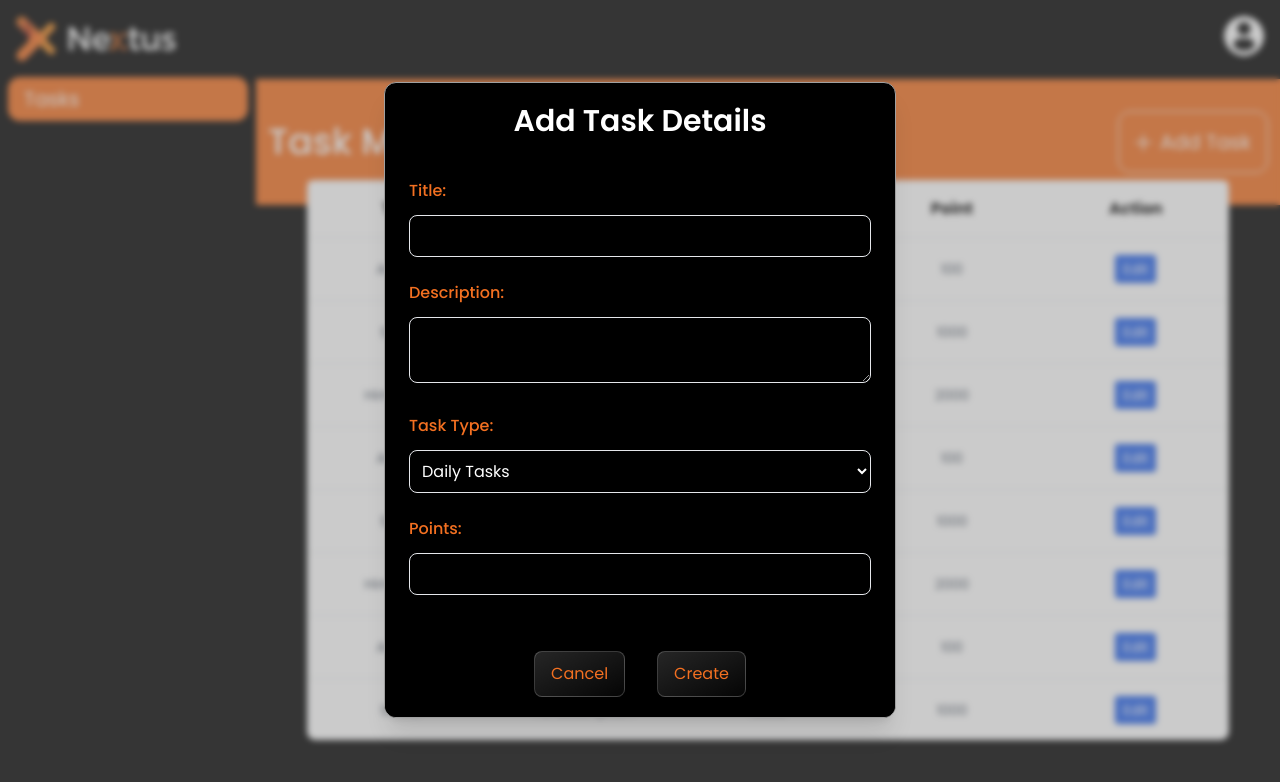
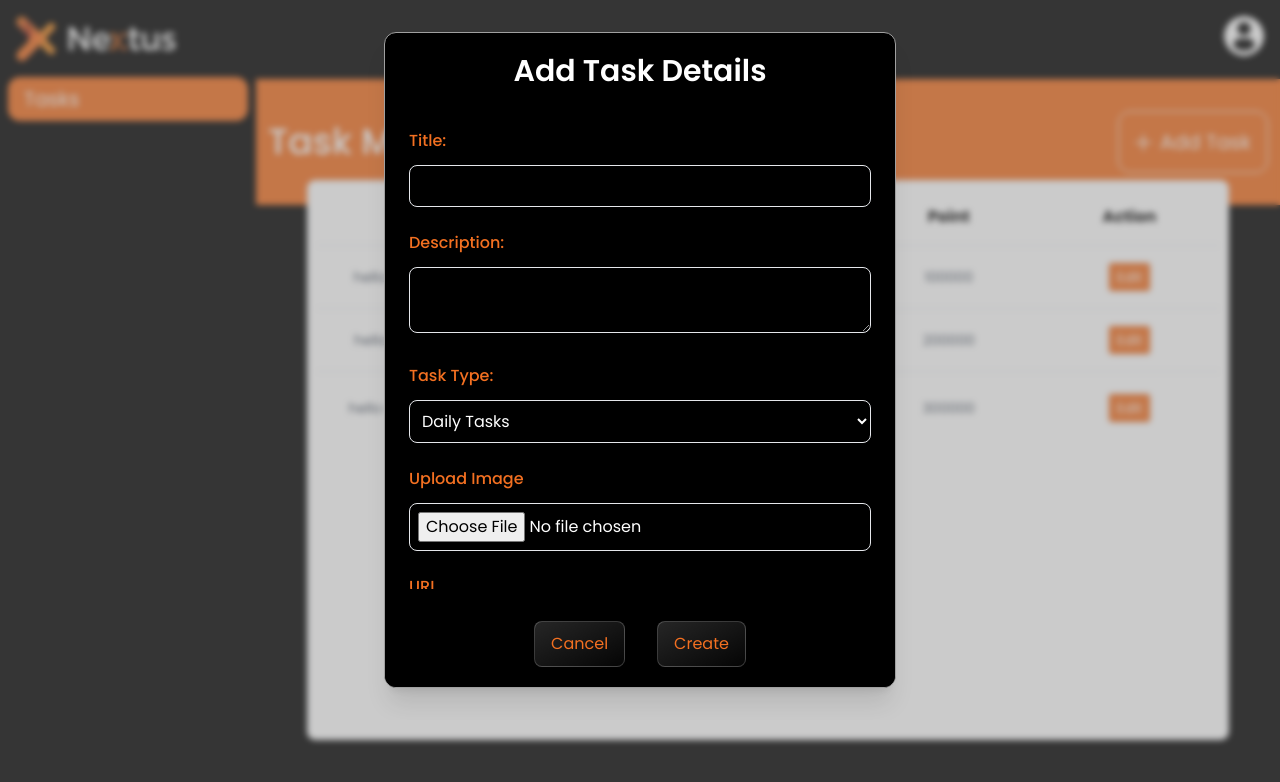
Before and after one commit to SmritiSingh77/nextus-admin, a React (Vite) app: page /dashboard in a window 1280 px wide. Both pictures are taken after a click on the button "Add Task". Shown: the top 782 px of the page. Built offline with nearby package versions, Linux system fonts and the light colour scheme; a web font is replaced by a local one.

Commit message:
transfer git repo

```diff
--- a/src/dashboard/AddTasks.jsx
+++ b/src/dashboard/AddTasks.jsx
@@ -1,18 +1,52 @@
-import React, { useState } from 'react';
+import React, { useState, useRef } from 'react';
 
 function AddTasks({ toggleModal }) {
     const [formData, setFormData] = useState({
         title: '',
         description: '',
         tasktype: 'dailytask',
+        imgFile: null,
+        link: '',
         points: '',
     });
 
     const [errors, setErrors] = useState({});
+    const fileInputRef = useRef(null);
 
     const handleChange = (e) => {
-        const { name, value } = e.target;
-        setFormData({ ...formData, [name]: value });
+        const { name, value, type } = e.target;
+
+        // Handle file input separately
+        if (type === 'file') {
+            const file = e.target.files[0];
+            if (file) {
+                const validExtensions = ['jpg', 'jpeg', 'png', 'webp'];
+                const fileExtension = file.name.split('.').pop().toLowerCase();
+                const fileSizeInKB = file.size / 1024;
+
+                if (!validExtensions.includes(fileExtension)) {
+                    setErrors((prev) => ({
+                        ...prev,
+                        imgFile: 'File type must be jpg, jpeg, png, or webp',
+                    }));
+                    return;
+                }
+
+                if (fileSizeInKB > 100) {
+                    setErrors((prev) => ({
+                        ...prev,
+                        imgFile: 'File size must be under 100KB',
+                    }));
+                    return;
+                }
+
+                setFormData((prev) => ({ ...prev, imgFile: file }));
+                setErrors((prev) => ({ ...prev, imgFile: '' })); // Clear errors if valid
+            }
+        } else {
+            // Update other fields
+            setFormData((prev) => ({ ...prev, [name]: value }));
+        }
     };
 
     const validateForm = () => {
@@ -35,6 +69,15 @@ function AddTasks({ toggleModal }) {
             errors.points = 'Points should be a positive number';
         }
 
+        const urlRegex = /^(https?:\/\/)?([\da-z.-]+)\.([a-z.]{2,6})([\/\w .-]*)*\/?$/;
+        if (!formData.link || !urlRegex.test(formData.link)) {
+            errors.link = 'Please enter a valid URL';
+        }
+
+        if (!formData.imgFile) {
+            errors.imgFile = 'Image is required';
+        }
+
         return errors;
     };
 
@@ -44,7 +87,7 @@ function AddTasks({ toggleModal }) {
             setErrors(validationErrors);
         } else {
             setErrors({});
-            console.log(formData);
+            console.log('Form Data:', formData);
             toggleModal();
         }
     };
@@ -55,7 +98,6 @@ function AddTasks({ toggleModal }) {
                 <div className="fixed inset-0 transition-opacity task-modal">
                     <div className="absolute inset-0" />
                 </div>
-                <span className="hidden sm:inline-block sm:align-middle sm:h-screen">&#8203;</span>
                 <div
                     className="inline-block align-center bg-black border border-nextusGray rounded-xl text-left overflow-hidden shadow-xl transform transition-all sm:my-8 sm:align-middle sm:max-w-lg sm:w-full"
                     role="dialog"
@@ -63,8 +105,8 @@ function AddTasks({ toggleModal }) {
                     aria-labelledby="modal-headline"
                 >
                     <h2 className="text-white font-semibold text-3xl text-center pt-5">Add Task Details</h2>
-                    <div className="bg-black px-4 pt-5 pb-4 sm:p-6 sm:pb-4">
-                        <div className='mt-4'>
+                    <div className="bg-black px-4 pt-5 pb-4 sm:p-6 sm:pb-4 h-[500px] overflow-auto">
+                        <div className="mt-4">
                             <label className="font-medium text-brand">Title:</label>
                             <input
                                 type="text"
@@ -73,10 +115,10 @@ function AddTasks({ toggleModal }) {
                                 onChange={handleChange}
                                 className="w-full outline-none rounded-lg text-white border bg-transparent p-2 mt-3 mb-2"
                             />
-                            {errors.title && <span className="text-red-500 text-sm float-end">{errors.title}</span>}
+                            {errors.title && <span className="text-red-500 text-sm">{errors.title}</span>}
                         </div>
 
-                        <div className='mt-4'>
+                        <div className="mt-4">
                             <label className="font-medium text-brand">Description:</label>
                             <textarea
                                 className="w-full outline-none rounded-lg text-white border bg-transparent p-2 mt-3 mb-2"
@@ -84,10 +126,10 @@ function AddTasks({ toggleModal }) {
                                 value={formData.description}
                                 onChange={handleChange}
                             />
-                            {errors.description && <span className="text-red-500 text-sm float-end">{errors.description}</span>}
+                            {errors.description && <span className="text-red-500 text-sm">{errors.description}</span>}
                         </div>
 
-                        <div className='mt-4'>
+                        <div className="mt-4">
                             <label className="font-medium text-brand">Task Type:</label>
                             <select
                                 name="tasktype"
@@ -104,7 +146,31 @@ function AddTasks({ toggleModal }) {
                             </select>
                         </div>
 
-                        <div className='mt-4'>
+                        <div className="mt-4">
+                            <label className="font-medium text-brand">Upload Image</label>
+                            <input
+                                type="file"
+                                ref={fileInputRef}
+                                name="imgFile"
+                                className="w-full outline-none rounded-lg text-white border bg-transparent p-2 mt-3 mb-2"
+                                onChange={handleChange}
+                            />
+                            {errors.imgFile && <span className="text-red-500 text-sm">{errors.imgFile}</span>}
+                        </div>
+
+                        <div className="mt-4">
+                            <label className="font-medium text-brand">URL</label>
+                            <input
+                                type="text"
+                                name="link"
+                                value={formData.link}
+                                onChange={handleChange}
+                                className="w-full outline-none rounded-lg text-white border bg-transparent p-2 mt-3 mb-2"
+                            />
+                            {errors.link && <span className="text-red-500 text-sm">{errors.link}</span>}
+                        </div>
+
+                        <div className="mt-4">
                             <label className="font-medium text-brand">Points:</label>
                             <input
                                 type="number"
@@ -113,7 +179,7 @@ function AddTasks({ toggleModal }) {
                                 onChange={handleChange}
                                 className="w-full outline-none rounded-lg text-white border bg-transparent p-2 mt-3 mb-2"
                             />
-                            {errors.points && <span className="text-red-500 text-sm float-end">{errors.points}</span>}
+                            {errors.points && <span className="text-red-500 text-sm">{errors.points}</span>}
                         </div>
                     </div>
                     <div className="bg-black px-4 py-5 text-right flex gap-8 justify-center w-full mt-3">
--- a/src/dashboard/EditTaskModal.jsx
+++ b/src/dashboard/EditTaskModal.jsx
@@ -1,12 +1,48 @@
-import React from "react";
+import React, { useRef, useState } from "react";
 
 export const EditTaskModal = ({
   taskData,
   setTaskData,
   setIsEditTaskModal,
+  handleEditBtn
 }) => {
+
+  const [errors, setErrors] = useState({});
+  const fileInputRef = useRef(null);
+
   const handleChange = (e) => {
-    const { name, value } = e.target;
+    const { name, value, type } = e.target;
+    // Handle file input separately
+    if (type === 'file') {
+      const file = e.target.files[0];
+      if (file) {
+        const validExtensions = ['jpg', 'jpeg', 'png', 'webp'];
+        const fileExtension = file.name.split('.').pop().toLowerCase();
+        const fileSizeInKB = file.size / 1024;
+
+        if (!validExtensions.includes(fileExtension)) {
+          setErrors((prev) => ({
+            ...prev,
+            imgFile: 'File type must be jpg, jpeg, png, or webp',
+          }));
+          return;
+        }
+
+        if (fileSizeInKB > 100) {
+          setErrors((prev) => ({
+            ...prev,
+            imgFile: 'File size must be under 100KB',
+          }));
+          return;
+        }
+
+        setTaskData((prev) => ({ ...prev, imgFile: file }));
+        setErrors((prev) => ({ ...prev, imgFile: '' })); // Clear errors if valid
+      }
+    } else {
+      // Update other fields
+      setTaskData((prev) => ({ ...prev, [name]: value }));
+    }
 
     setTaskData((prev) => ({
       ...prev,
@@ -14,8 +50,48 @@ export const EditTaskModal = ({
     }));
   };
 
-  const handleSave = ()=>{
-    console.log(taskData)
+  const validateForm = () => {
+    const errors = {};
+    if (!taskData.title.trim()) {
+      errors.title = 'Title is required';
+    } else if (taskData.title.length > 55) {
+      errors.title = 'Title length should be less than 55 characters';
+    }
+
+    if (!taskData.description.trim()) {
+      errors.description = 'Description is required';
+    } else if (taskData.description.length > 150) {
+      errors.description = 'Description length should be less than 150 characters';
+    }
+
+    if (!taskData.points.trim()) {
+      errors.points = 'Points are required';
+    } else if (isNaN(taskData.points) || taskData.points <= 0) {
+      errors.points = 'Points should be a positive number';
+    }
+
+    const urlRegex = /^(https?:\/\/)?([\da-z.-]+)\.([a-z.]{2,6})([\/\w .-]*)*\/?$/;
+    if (!taskData.link || !urlRegex.test(taskData.link)) {
+      errors.link = 'Please enter a valid URL';
+    }
+
+    if (!taskData.imgFile) {
+      errors.imgFile = 'Image is required';
+    }
+
+    return errors;
+  };
+
+
+  const handleSave = () => {
+    const validationErrors = validateForm();
+    if (Object.keys(validationErrors).length > 0) {
+        setErrors(validationErrors);
+    } else {
+        setErrors({});
+        console.log('Form Data:', taskData);
+        handleEditBtn();
+    }
   }
 
 
@@ -25,60 +101,105 @@ export const EditTaskModal = ({
         <div className="fixed inset-0 transition-opacity task-modal">
           <div className="absolute inset-0" />
         </div>
-        <span className="hidden sm:inline-block sm:align-middle sm:h-screen">
-          &#8203;
-        </span>
         <div
           className="inline-block align-center bg-black border border-nextusGray rounded-xl text-left overflow-hidden shadow-xl transform transition-all sm:my-8 sm:align-middle sm:max-w-lg sm:w-full"
           role="dialog"
           aria-modal="true"
           aria-labelledby="modal-headline"
         >
-          <div className="bg-black px-4 pt-5 pb-4 sm:p-6 sm:pb-4">
+          <h2 className="text-white font-semibold text-3xl text-center pt-5">Add Task Details</h2>
+          <div className="bg-black px-4 pt-5 pb-4 sm:p-6 sm:pb-4 h-[500px] overflow-auto">
+            <div className="mt-4">
               <label className="font-medium text-brand">Title:</label>
               <input
                 type="text"
-              className="w-full outline-none rounded-lg text-white border bg-transparent p-2 mt-2 mb-3"
-              name="task"
-              value={taskData.task}
-              onChange={(e) => handleChange(e)}
+                name="title"
+                value={taskData.title}
+                onChange={handleChange}
+                className="w-full outline-none rounded-lg text-white border bg-transparent p-2 mt-3 mb-2"
               />
+              {errors.title && <span className="text-red-500 text-sm">{errors.title}</span>}
+            </div>
+
+            <div className="mt-4">
               <label className="font-medium text-brand">Description:</label>
               <textarea
-              className="w-full outline-none rounded-lg text-white border bg-transparent p-2 mt-2 mb-3"
-              name="desc"
-              id=""
-              value={taskData.desc}
-              onChange={(e) => handleChange(e)}
-            ></textarea>
-            4<label className="font-medium text-brand">Task Type:</label>
+                className="w-full outline-none rounded-lg text-white border bg-transparent p-2 mt-3 mb-2"
+                name="description"
+                value={taskData.description}
+                onChange={handleChange}
+              />
+              {errors.description && <span className="text-red-500 text-sm">{errors.description}</span>}
+            </div>
+
+            <div className="mt-4">
+              <label className="font-medium text-brand">Task Type:</label>
               <select
-              className="w-full outline-none rounded-lg text-white border bg-transparent p-2 mt-2 mb-3"
-              name="taskType"
-              onChange={(e) => handleChange(e)}
+                name="tasktype"
+                value={taskData.tasktype}
+                onChange={handleChange}
+                className="w-full outline-none rounded-lg text-white border bg-transparent p-2 mt-3 mb-2"
               >
-              <option value="dailytask">Daily Tasks</option>
-              <option value="socialtask">Social Tasks</option>
+                <option className="bg-black hover:bg-nextusGray" value="dailytask">
+                  Daily Tasks
+                </option>
+                <option className="bg-black hover:bg-nextusGray" value="socialtask">
+                  Social Tasks
+                </option>
               </select>
+            </div>
+
+            <div className="mt-4">
+              <label className="font-medium text-brand">Upload Image</label>
+              <img src={taskData.imgFile} alt="" className="w-[50px] h-[50px]" />
+              <input
+                type="file"
+                ref={fileInputRef}
+                name="imgFile"
+                className="w-full outline-none rounded-lg text-white border bg-transparent p-2 mt-3 mb-2"
+                onChange={handleChange}
+              />
+              {errors.imgFile && <span className="text-red-500 text-sm">{errors.imgFile}</span>}
+            </div>
+
+            <div className="mt-4">
+              <label className="font-medium text-brand">URL</label>
+              <input
+                type="text"
+                name="link"
+                value={taskData.link}
+                onChange={handleChange}
+                className="w-full outline-none rounded-lg text-white border bg-transparent p-2 mt-3 mb-2"
+              />
+              {errors.link && <span className="text-red-500 text-sm">{errors.link}</span>}
+            </div>
+
+            <div className="mt-4">
               <label className="font-medium text-brand">Points:</label>
               <input
                 type="number"
-              className="w-full outline-none rounded-lg text-white border bg-transparent p-2 mt-2 mb-3"
-              name="point"
-              value={taskData.point}
-              onChange={(e) => handleChange(e)}
+                name="points"
+                value={taskData.points}
+                onChange={handleChange}
+                className="w-full outline-none rounded-lg text-white border bg-transparent p-2 mt-3 mb-2"
               />
+              {errors.points && <span className="text-red-500 text-sm">{errors.points}</span>}
             </div>
-          <div className="bg-black px-4 py-3 text-right flex gap-8 justify-center">
+          </div>
+          <div className="bg-black px-4 py-5 text-right flex gap-8 justify-center w-full mt-3">
             <button
               type="button"
               className="blur-btn text-brand"
-              onClick={() => setIsEditTaskModal(false)}
+              onClick={handleEditBtn}
             >
               Cancel
             </button>
-            <button type="button" className="blur-btn text-brand" onClick={handleSave}>
-              Save
+            <button
+              type="button"
+              className="blur-btn text-brand"
+              onClick={handleSave}
+            >
+              Create
             </button>
           </div>
         </div>
--- a/src/dashboard/TaskTable.jsx
+++ b/src/dashboard/TaskTable.jsx
@@ -1,79 +1,54 @@
 import React, { useState } from "react";
 import { EditTaskModal } from "./EditTaskModal";
+import imgTemp from '../assets/profile-pic.webp'
+import imgTemp2 from '../assets/bird.webp'
+import imgTemp3 from '../assets/logo.webp'
 
 export const TaskTable = () => {
   const data = [
     {
-      task: "Anshul",
-      desc: "no description",
-      taskType: "task1",
-      point: 100,
+      title: 'hello world one',
+      description: 'hello description one',
+      tasktype: 'dailytask1',
+      imgFile: imgTemp,
+      link: 'www.google.com',
+      points: '100000',
     },
     {
-      task: "Smriti",
-      desc: "no description",
-      taskType: "task2",
-      point: 1000,
+      title: 'hello world two',
+      description: 'hello description two',
+      tasktype: 'dailytask2',
+      imgFile: imgTemp2,
+      link: 'www.google.com',
+      points: '200000',
     },
     {
-      task: "Himanshu",
-      desc: "no description",
-      taskType: "task3",
-      point: 2000,
-    },
-    {
-      task: "Anshul",
-      desc: "no description",
-      taskType: "task1",
-      point: 100,
-    },
-    {
-      task: "Smriti",
-      desc: "no description",
-      taskType: "task2",
-      point: 1000,
-    },
-    {
-      task: "Himanshu",
-      desc: "no description",
-      taskType: "task3",
-      point: 2000,
-    },
-    {
-      task: "Anshul",
-      desc: "no description",
-      taskType: "task1",
-      point: 100,
-    },
-    {
-      task: "Smriti",
-      desc: "no description",
-      taskType: "task2",
-      point: 1000,
-    },
-    {
-      task: "Himanshu",
-      desc: "no description",
-      taskType: "task3",
-      point: 2000,
-    },
+      title: 'hello world three',
+      description: 'hello description three',
+      tasktype: 'dailytask3',
+      imgFile: imgTemp3,
+      link: 'www.google.com',
+      points: '300000',
+    }
   ];
 
-  const [isEditTaskModal, setIsEditTaskModal] = useState(false)
+  const [isModalOpen, setisModalOpen] = useState(false)
   const [taskData, setTaskData] = useState({
-    task: "",
-    desc: "",
-    taskType: "",
-    point: ""
+    title: '',
+    description: '',
+    tasktype: 'dailytask',
+    imgFile: null,
+    link: '',
+    points: '',
   })
 
   const handleEditBtn = (e) => {
-    setIsEditTaskModal(true)
-    setTaskData({ task: e.task, desc: e.desc, taskType: e.taskType, point: e.point })
+    setisModalOpen(!isModalOpen)
+    setTaskData({ title: e.title, description: e.description, tasktype: e.tasktype, imgFile: e.imgFile, link: e.link, points: e.points })
   }
 
   return (
-    <div className="border h-[70vh] bg-white rounded-lg">
+    <div className="border h-[70vh] bg-white rounded-lg p-2">
       <div className="overflow-y-auto h-full">
         <table className="w-full text-center table-fixed border-collapse">
           <thead className="border-b sticky top-0 bg-white">
@@ -91,12 +66,12 @@ export const TaskTable = () => {
                 key={index}
                 className="hover:bg-gray-100 text-gray-600 text-sm"
               >
-                <td className="px-4 py-4 border-t ">{ele.task}</td>
-                <td className="px-4 py-4 border-t ">{ele.desc}</td>
-                <td className="px-4 py-4 border-t ">{ele.taskType}</td>
-                <td className="px-4 py-4 border-t ">{ele.point}</td>
+                <td className="px-4 py-4 border-t ">{ele.title}</td>
+                <td className="px-4 py-4 border-t ">{ele.description}</td>
+                <td className="px-4 py-4 border-t ">{ele.tasktype}</td>
+                <td className="px-4 py-4 border-t ">{ele.points}</td>
                 <td className="px-4 py-4 border-t ">
-                  <button className="border py-1 px-2 bg-blue-600 text-white rounded" onClick={() => handleEditBtn(ele)}>
+                  <button className="border py-1 px-2 bg-brand text-white rounded" onClick={() => handleEditBtn(ele)}>
                     Edit
                   </button>
                 </td>
@@ -105,7 +80,7 @@ export const TaskTable = () => {
           </tbody>
         </table>
       </div>
-      {isEditTaskModal && <EditTaskModal setIsEditTaskModal={setIsEditTaskModal} taskData={taskData} setTaskData={setTaskData} />}
+      {isModalOpen && <EditTaskModal handleEditBtn={handleEditBtn} setisModalOpen={setisModalOpen} taskData={taskData} setTaskData={setTaskData} />}
     </div>
   );
 };
```
Lines whose indentation alone changed are shown as unchanged.
